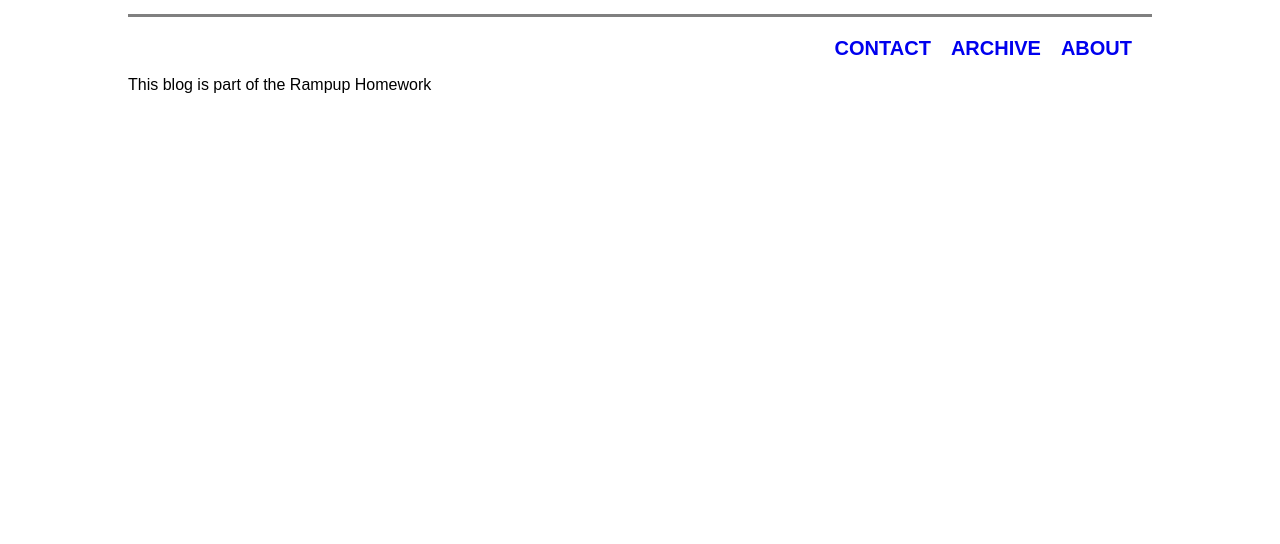
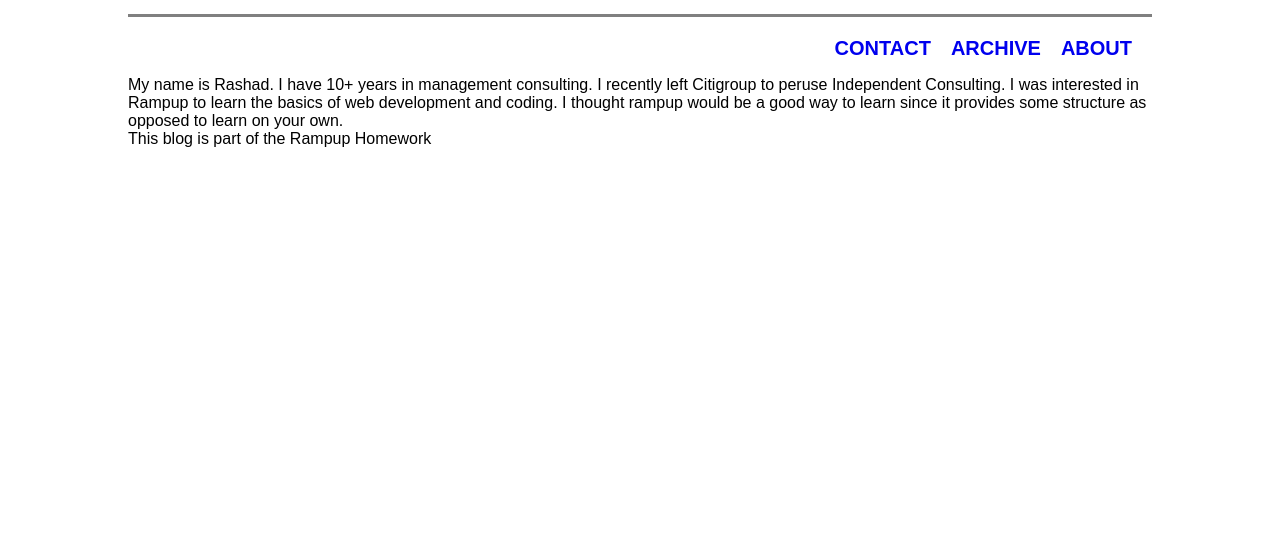
Before and after one commit to rashadhaque/blog, a plain HTML site: page about.html in a window 1280 px wide. Shown: the part 256-800 px from the top of the page. Drawn offline with Linux system fonts and the light colour scheme.

Commit message:
update
update

```diff
--- a/about.html
+++ b/about.html
@@ -52,7 +52,9 @@ Blog
 
  <div class="container">
 
-<p> This blog is part of the Rampup Homework </p>
+<p>
+My name is Rashad. I have 10+ years in management consulting. I recently left Citigroup to peruse Independent Consulting. I was interested in Rampup to learn the basics of web development and coding. I thought rampup would be a good way to learn since it provides some structure as opposed to learn on your own.
+<br>This blog is part of the Rampup Homework </p>
 
 </div>
 
```
Also changed, not shown: contact.html (+3 -0 lines), index.html (+1 -1 lines).
